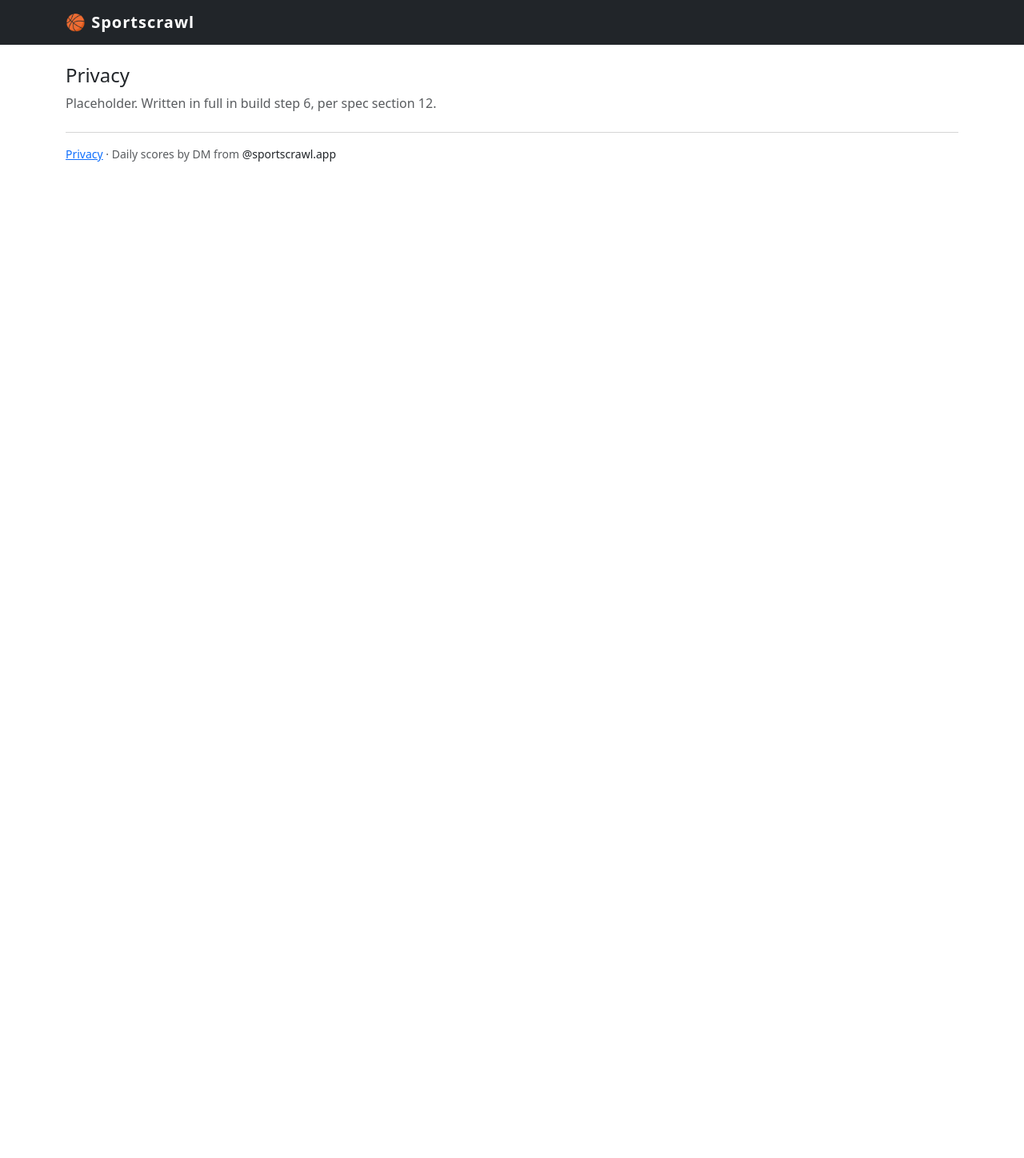
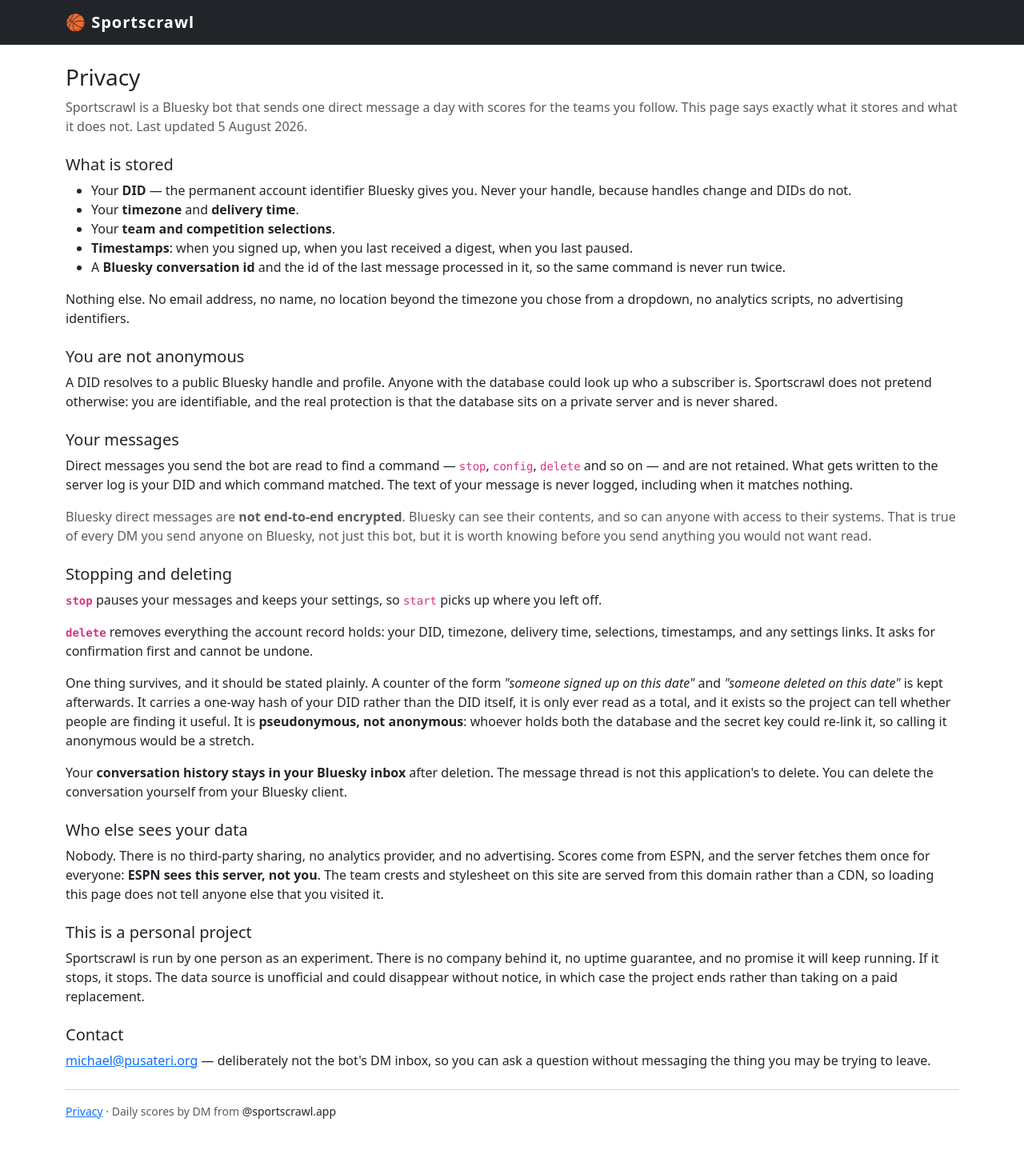
Before and after one commit to gscohn/marketcrawl, a Flask app: page /privacy in a window 1280 px wide. Shown: the whole page at 80% size. Before the commit the page ends 202 px from the top, so only its background shows below. Run offline with Flask 3, Linux system fonts and the light colour scheme; some libraries are stand-ins or nearby versions.

Commit message:
Privacy policy, command logging, and a token CLI
The privacy page now makes every disclosure section 12 requires, and a
test asserts each claim: a policy that drifts from the code is worse than
none. It names the surviving churn counter as pseudonymous rather than
anonymous, since holding the database and the pepper together would
re-link it.

Section 12 promised inbound DMs are logged as "the DID and matched
command, never the message body", and nothing logged at all. Now it does,
with unknown text collapsing to "unknown" so no user prose reaches a log
file.

issue_token.py replaces minting links by hand over SSH, which is
quoting-fragile and failed silently once: it produced a link that had
never been written to the database. The script reads the token back
before printing it, and refuses a DID with no subscriber row.

Co-Authored-By: Claude Opus 5 <noreply@anthropic.com>

```diff
--- a/templates/privacy.html
+++ b/templates/privacy.html
@@ -1,6 +1,98 @@
 {% extends "base.html" %}
 {% block title %}Sportscrawl privacy{% endblock %}
+
 {% block content %}
-<h1 class="h4">Privacy</h1>
-<p class="text-body-secondary">Placeholder. Written in full in build step 6, per spec section 12.</p>
+<h1 class="h3">Privacy</h1>
+<p class="text-body-secondary">
+  Sportscrawl is a Bluesky bot that sends one direct message a day with scores
+  for the teams you follow. This page says exactly what it stores and what it
+  does not. Last updated 5 August 2026.
+</p>
+
+<h2 class="h5 mt-4">What is stored</h2>
+<ul>
+  <li>Your <strong>DID</strong> — the permanent account identifier Bluesky gives
+    you. Never your handle, because handles change and DIDs do not.</li>
+  <li>Your <strong>timezone</strong> and <strong>delivery time</strong>.</li>
+  <li>Your <strong>team and competition selections</strong>.</li>
+  <li><strong>Timestamps</strong>: when you signed up, when you last received a
+    digest, when you last paused.</li>
+  <li>A <strong>Bluesky conversation id</strong> and the id of the last message
+    processed in it, so the same command is never run twice.</li>
+</ul>
+<p>Nothing else. No email address, no name, no location beyond the timezone you
+  chose from a dropdown, no analytics scripts, no advertising identifiers.</p>
+
+<h2 class="h5 mt-4">You are not anonymous</h2>
+<p>
+  A DID resolves to a public Bluesky handle and profile. Anyone with the
+  database could look up who a subscriber is. Sportscrawl does not pretend
+  otherwise: you are identifiable, and the real protection is that the database
+  sits on a private server and is never shared.
+</p>
+
+<h2 class="h5 mt-4">Your messages</h2>
+<p>
+  Direct messages you send the bot are read to find a command —
+  <code>stop</code>, <code>config</code>, <code>delete</code> and so on — and are
+  not retained. What gets written to the server log is your DID and which command
+  matched. The text of your message is never logged, including when it matches
+  nothing.
+</p>
+<p class="text-body-secondary">
+  Bluesky direct messages are <strong>not end-to-end encrypted</strong>. Bluesky
+  can see their contents, and so can anyone with access to their systems. That is
+  true of every DM you send anyone on Bluesky, not just this bot, but it is worth
+  knowing before you send anything you would not want read.
+</p>
+
+<h2 class="h5 mt-4">Stopping and deleting</h2>
+<p>
+  <strong><code>stop</code></strong> pauses your messages and keeps your
+  settings, so <code>start</code> picks up where you left off.
+</p>
+<p>
+  <strong><code>delete</code></strong> removes everything the account record
+  holds: your DID, timezone, delivery time, selections, timestamps, and any
+  settings links. It asks for confirmation first and cannot be undone.
+</p>
+<p>
+  One thing survives, and it should be stated plainly. A counter of the form
+  <em>"someone signed up on this date"</em> and <em>"someone deleted on this
+  date"</em> is kept afterwards. It carries a one-way hash of your DID rather
+  than the DID itself, it is only ever read as a total, and it exists so the
+  project can tell whether people are finding it useful. It is
+  <strong>pseudonymous, not anonymous</strong>: whoever holds both the database
+  and the secret key could re-link it, so calling it anonymous would be a
+  stretch.
+</p>
+<p>
+  Your <strong>conversation history stays in your Bluesky inbox</strong> after
+  deletion. The message thread is not this application's to delete. You can
+  delete the conversation yourself from your Bluesky client.
+</p>
+
+<h2 class="h5 mt-4">Who else sees your data</h2>
+<p>
+  Nobody. There is no third-party sharing, no analytics provider, and no
+  advertising. Scores come from ESPN, and the server fetches them once for
+  everyone: <strong>ESPN sees this server, not you</strong>. The team crests and
+  stylesheet on this site are served from this domain rather than a CDN, so
+  loading this page does not tell anyone else that you visited it.
+</p>
+
+<h2 class="h5 mt-4">This is a personal project</h2>
+<p>
+  Sportscrawl is run by one person as an experiment. There is no company behind
+  it, no uptime guarantee, and no promise it will keep running. If it stops, it
+  stops. The data source is unofficial and could disappear without notice, in
+  which case the project ends rather than taking on a paid replacement.
+</p>
+
+<h2 class="h5 mt-4">Contact</h2>
+<p>
+  <a href="mailto:michael@pusateri.org">michael@pusateri.org</a> — deliberately
+  not the bot's DM inbox, so you can ask a question without messaging the thing
+  you may be trying to leave.
+</p>
 {% endblock %}
```
Also changed, not shown: issue_token.py (added, +66 -0 lines), sportscrawl/commands.py (+19 -0 lines), tests/test_app.py (+35 -0 lines).
